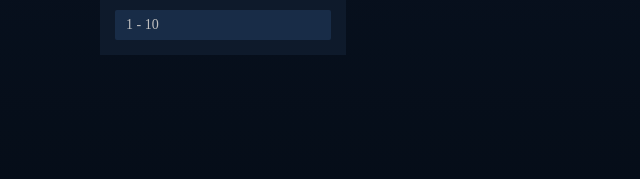
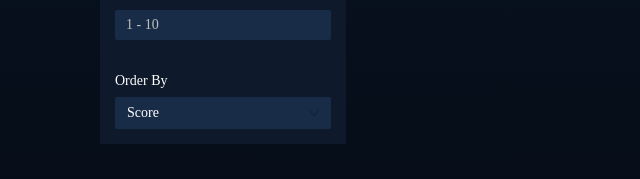
Before and after one commit to halitbatur/video-games, a React (Create React App) app: page / in a window 1280 px wide. Shown: the part 195-374 px from the top of the page, without its empty margins (0-640 px from the left). Built offline with nearby package versions, Linux system fonts and the light colour scheme; no server answers; a web font is replaced by a local one.

Commit message:
finish filterbar

```diff
--- a/src/components/filterBar/FilterBar.Styled.tsx
+++ b/src/components/filterBar/FilterBar.Styled.tsx
@@ -8,6 +8,16 @@ export const FilterBarContainer = styled.div`
   p {
     margin-bottom: 5px;
     font-size: 14px;
+  }
+
+  input,
+  .ant-select-selector {
+    background-color: ${ColorPalette.inputBackground}!important;
+    color: ${ColorPalette.headingAndLabels}!important;
+  }
+
+  input {
+    margin-bottom: 30px;
   }
 `;
 
--- a/src/components/filterBar/FilterBar.tsx
+++ b/src/components/filterBar/FilterBar.tsx
@@ -1,7 +1,9 @@
 import React from "react";
 import { Header, FilterBarContainer, FilterContent } from "./FilterBar.Styled";
-import { Input } from "antd";
+import { Input, Select } from "antd";
 import { ColorPalette } from "../style";
+
+const { Option } = Select;
 
 const FilterBar = () => {
   return (
@@ -9,24 +11,30 @@ const FilterBar = () => {
       <FilterContent>
         <Header>Filter Results</Header>
         <p>Name (contains)</p>
-        <Input
-          placeholder="Text String"
-          bordered={false}
-          style={{
-            backgroundColor: ColorPalette.inputBackground,
-            color: ColorPalette.headingAndLabels,
-            marginBottom: "30px",
-          }}
-        />
+        <Input placeholder="Text String" bordered={false} className="input" />
         <p>Minimum Score</p>
         <Input
           placeholder="1 - 10"
           bordered={false}
+          className="input"
+          type="number"
+        />
+        <p>Order By</p>
+        <Select
+          defaultValue="score"
+          bordered={false}
           style={{
+            width: "100%",
+          }}
+          dropdownStyle={{
+            color: ColorPalette.headingAndLabels,
             backgroundColor: ColorPalette.inputBackground,
-            color: ColorPalette.headingAndLabels,
           }}
-        />
+        >
+          <Option value="releasedate">Release Date</Option>
+          <Option value="score">Score</Option>
+          <Option value="name">Name</Option>
+        </Select>
       </FilterContent>
     </FilterBarContainer>
   );
```
